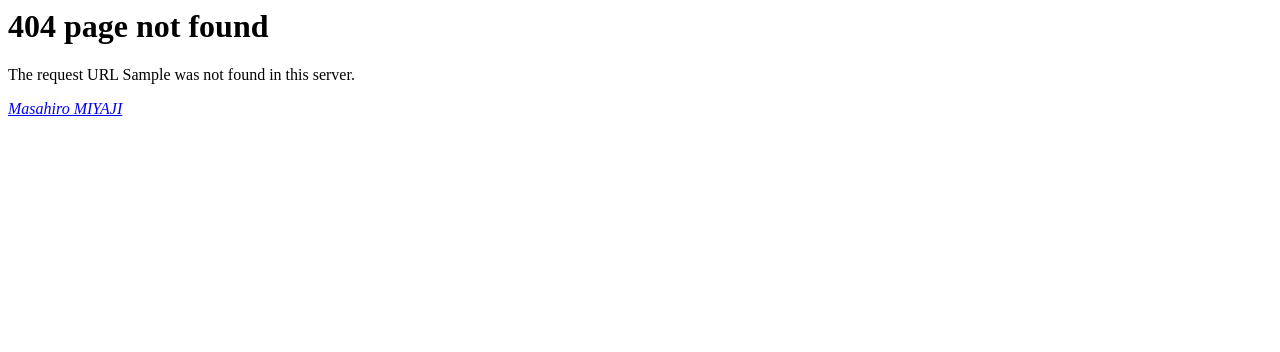
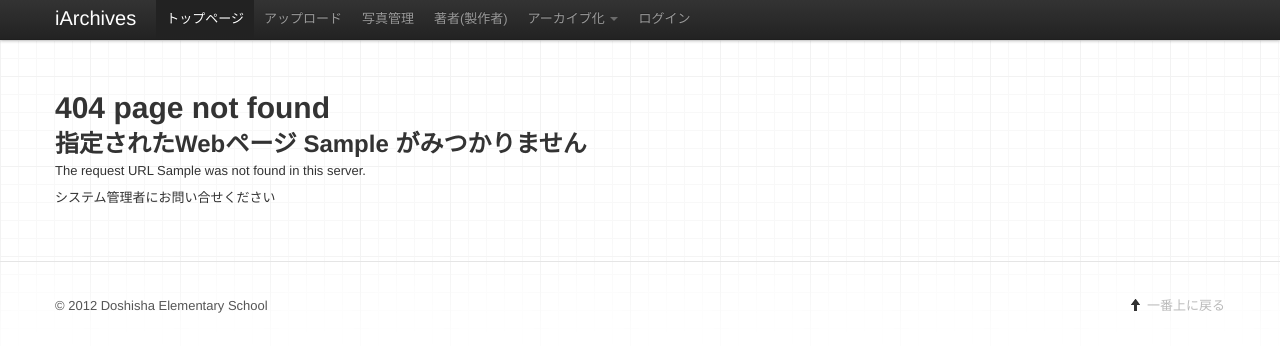
Before and after one commit to mmiyaji/iArchives, a Django app: template iArchives/templates/404.html in a window 1280 px wide. Shown: the top 352 px of the page. Run offline with Django 3.2, Linux system fonts and the light colour scheme; the template is opened without the code that fills it: most values are stand-ins (such as "Sample title", 1, 10 or a date in 2020); parts of the project's set-up code (start-up, migrations or seed data) failed here and were passed over; some libraries are stand-ins or nearby versions.

Commit message:
fix 404 page

```diff
--- a/archives/templates/base/base.html
+++ b/archives/templates/base/base.html
@@ -45,8 +45,8 @@
       <footer class="footer">
         <div class="container">
           <div class="row">
-            <div class="span3"><p>&copy; digibo {% now "Y" %}</p></div>
-            <div class="span3"><p><a href="http://github.com/mmiyaji/iArchives" target="_blank">Project Page on Github</a></p></div>
+            <div class="span3"><p>&copy; 2012 Doshisha Elementary School</p></div>
+            <!-- <div class="span3"><p><a href="http://github.com/mmiyaji/iArchives" target="_blank">Project Page on Github</a></p></div> -->
           <p class="pull-right">
             <i class="icon-arrow-up"></i>
             <a href="#">一番上に戻る</a>
--- a/iArchives/templates/404.html
+++ b/iArchives/templates/404.html
@@ -1,12 +1,7 @@
-<html>
-  <head>
-<title>404 page not found</title>
-</head>
-<body>
+{% extends "base/base.html" %}
+{% block main %}
 <h1>404 page not found</h1>
+<h2>指定されたWebページ {{ request_path }} がみつかりません</h2>
 <p>The request URL {{ request_path }} was not found in this server.</p>
-<address>
-<a href="mailto:mmiyaji@ruhenheim.org">Masahiro MIYAJI</a>
-</address>
-</body>
-</html>
+<p>システム管理者にお問い合せください</p>
+{% endblock main %}
```
